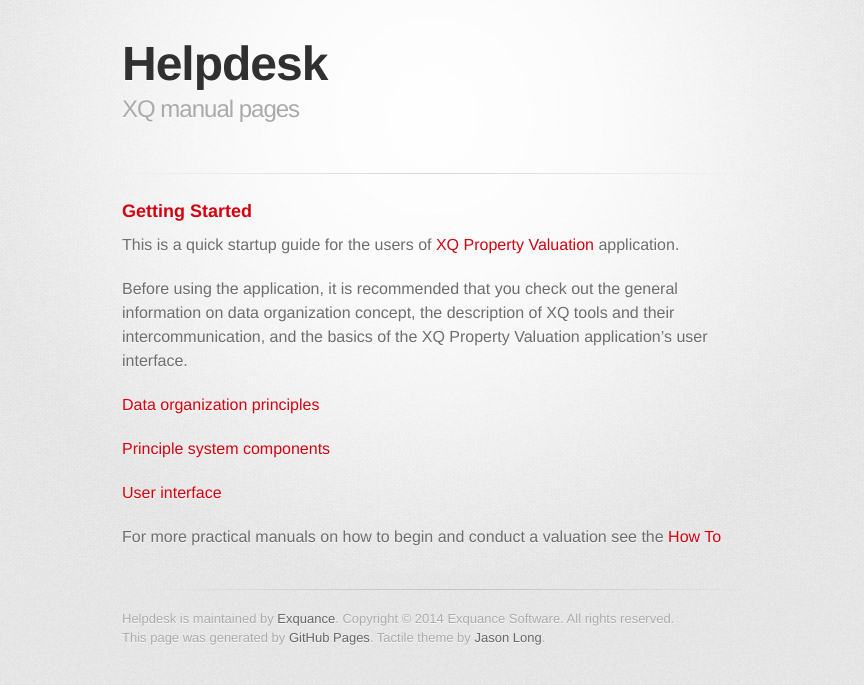
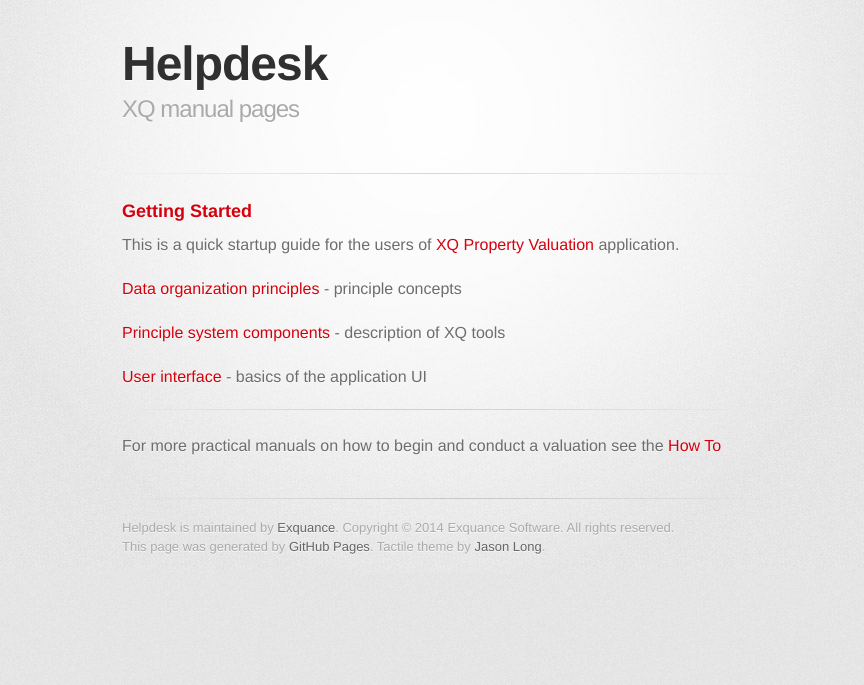
Before and after one commit to Exquance/help.exquance.com, a Jekyll site: the page built from getstarted/intro.md, in a window 1280 px wide. Shown: the top 685 px of the page, without its empty margins (208-1072 px from the left). Built offline with Jekyll 4.4.1, drawn with Linux system fonts in a browser that asks for light colours; some web fonts are replaced.

Commit message:
Formatting...

```diff
--- a/getstarted/intro.md
+++ b/getstarted/intro.md
@@ -4,14 +4,13 @@
 
 This is a quick startup guide for the users of [XQ Property Valuation](http://exquance.com/products-valuation) application.
 
-Before using the application, it is recommended that you check out the general information
-on data organization concept, the description of XQ tools and their intercommunication,
-and the basics of the XQ Property Valuation application's user interface.
 
-[Data organization principles](/getstarted/data.html)
+[Data organization principles](/getstarted/data.html) - principle concepts
 
-[Principle system components](/getstarted/system.html)
+[Principle system components](/getstarted/system.html) - description of XQ tools
 
-[User interface](/getstarted/interface.html)
+[User interface](/getstarted/interface.html) - basics of the application UI
+
+---
 
 For more practical manuals on how to begin and conduct a valuation see the [How To](/howto/index.html)
```
Also changed, not shown: howto/index.md (+9 -0 lines).
